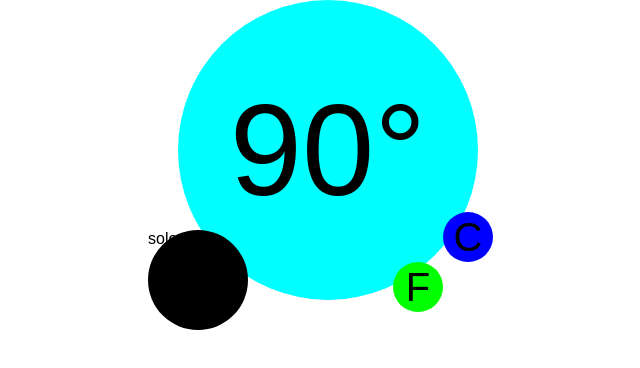
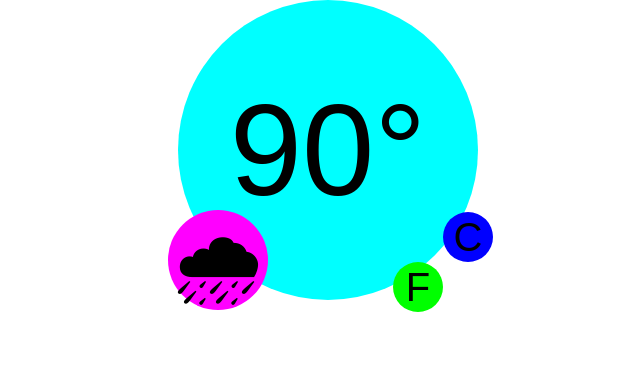
Before and after one commit to squaremarco/jsWeather, a plain HTML site: page index.html in a window 1280 px wide. Shown: the whole page, without its empty margins (312-952 px from the left). Drawn offline with Linux system fonts and the light colour scheme.

Commit message:
Rewrote scss

```diff
--- a/index.html
+++ b/index.html
@@ -6,12 +6,12 @@
 	</head>
 	<body>
 		<div id="weather-container">
-			<div id="degree-container">90°</div>
+			<div id="degree-container"><span>90°</span></div>
 			<div id="unit-container">
 				<div class="unit-button"><input type="radio" name="unit" id="fahrenheit" value="C"><label for="fahrenheit"><span>F</span></label></div>
 				<div class="unit-button"><input type="radio" name="unit" id="centigrade" value="F" checked><label for="centigrade"><span>C</span></label></div>
 			</div>
-			<div id="weather-icon">sole</div>
+			<div id="weather-icon">🌧</div>
 		</div>
 	</body>
 </html>
--- a/scss/style.scss
+++ b/scss/style.scss
@@ -21,17 +21,22 @@ $icon-size: 100px;
 #degree-container{
 	@include circle-box($degree-size);
 	background: #0ff;
+	text-align: center;
+	& > span {
 		font-size: 130px;
-	line-height: 300px;
-	text-align: center;
+		line-height: $degree-size;
+	}
 }
 
 #weather-icon{
 	position: absolute;
 	@include circle-box(100px);
-	background: #000;
-	top: $degree-size - $icon-size / 2 - 20px;
-	left: -$icon-size / 2 + 20px;
+	background: #f0f;
+	line-height: $icon-size;
+	font-size: 5em;
+	text-align: center;
+	top: $degree-size - $icon-size / 2 - 40px;
+	left: -$icon-size / 2 + 40px;
 }
 
 #unit-container{
@@ -41,15 +46,14 @@ $icon-size: 100px;
 	background: #00f;
 	top: $degree-size - $radio-button-size / 2 - 10px;
 	left: $degree-size - $radio-button-size / 2 - 10px;
-}
-
-#unit-container > .unit-button {
+	& > .unit-button {
 		position: absolute;
 		&:first-child{
 			left: -$radio-button-size;
 		}
 		&:last-child{
 			top: -$radio-button-size;
+		}
 	}
 }
 
@@ -60,14 +64,10 @@ input[type="radio"]:not(old){
 	margin: 0;
 	padding: 0;
 	opacity: 0;
-}
-
-input[type="radio"]:not(old) + label{
+	& + label{
 		font-size: 40px;
 		margin-left: -$radio-button-size;
-}
-
-input[type="radio"]:not(old) + label > span{
+		& > span {
 			background: #0f0;
 			position: relative;
 			top: -14;
@@ -76,7 +76,12 @@ input[type="radio"]:not(old) + label > span{
 			@include circle-box($radio-button-size);
 			line-height: $radio-button-size;
 		}
-
-input[type="radio"]:not(old):checked + label > span{
+	}
+	&:checked {
+		& + label {
+			& > span{
 				background: #00f;
 			}
+		}
+	}
+}
```
Also changed, not shown: .brackets.json, css/style.css, 1 other file. Lines whose indentation alone changed are shown as unchanged.
